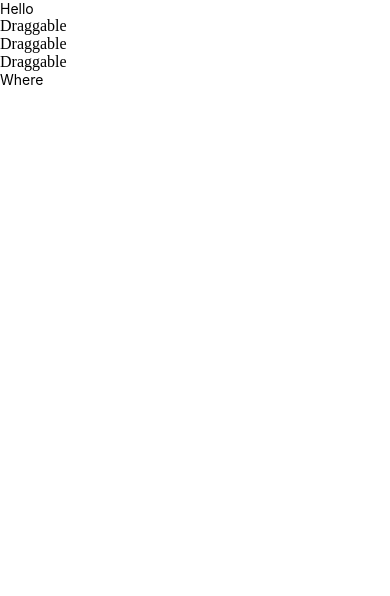
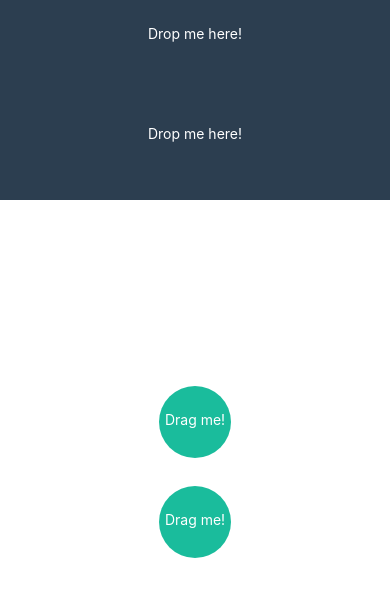
Before and after one commit to eternal44/aba_cards, a React Native app: screen / in a window 390 px wide. Shown: the top 596 px of the page. Built offline with nearby package versions, Linux system fonts and the light colour scheme.

Commit message:
Add item movement tracking

```diff
--- a/src/App.js
+++ b/src/App.js
@@ -9,13 +9,8 @@ export default class App extends Component {
   render() {
     return (
       <View>
-        <Text>
-          Hello
-        </Text>
         <Draggable />
         <Draggable />
-        <Draggable />
-        <Text>Where</Text>
       </View>
     );
   }
--- a/src/components/Draggable.js
+++ b/src/components/Draggable.js
@@ -1,40 +1,111 @@
-import React, { Component } from 'react'
+import React,{ Component } from 'react';
 import {
+    StyleSheet,
     View,
     Text,
     PanResponder,
-  Animated
-} from 'react-native'
+    Animated,
+    Easing,
+    Dimensions
+} from 'react-native';
 
-export default class Draggable extends Component {
-  constructor(props) {
-    super(props)
+export default class Draggable extends Component{
+    constructor(props){
+        super(props);
 
-    const position = new Animated.ValueXY()
+        this.state = {
+            showDraggable   : true,
+            dropZoneValues  : null,
+            pan             : new Animated.ValueXY()
+        };
 
-    const panResponder = PanResponder.create({
-      onStartShouldSetPanResponder: () => true,
-      onPanResponderMove: (event, gesture) => {
-        position.setValue({ x: gesture.dx, y: gesture.dy })
-      },
-      onPanResponderRelease: () => {
-        position.setValue({ x: gesture.dx, y: gesture.dy })
+        this.panResponder = PanResponder.create({
+            onStartShouldSetPanResponder    : () => true,
+            onPanResponderMove              : Animated.event([null,{
+                dx  : this.state.pan.x,
+                dy  : this.state.pan.y
+            }]),
+            onPanResponderRelease           : (e, gesture) => {
+                if(this.isDropZone(gesture)){
+                    this.setState({
+                        showDraggable : false
+                    });
+                }else{
+                    Animated.spring(
+                        this.state.pan,
+                        {toValue:{x:0,y:0}}
+                    ).start();
                 }
-    })
-
-    this.state = { panResponder, position }
+            }
+        });
     }
 
-  render () {
+    isDropZone(gesture){
+        var dz = this.state.dropZoneValues;
+        return gesture.moveY > dz.y && gesture.moveY < dz.y + dz.height;
+    }
+
+    setDropZoneValues(event){
+        this.setState({
+            dropZoneValues : event.nativeEvent.layout
+        });
+    }
+
+    render(){
         return (
-      <View>
+            <View style={styles.mainContainer}>
+                <View
+                    onLayout={this.setDropZoneValues.bind(this)}
+                    style={styles.dropZone}>
+                    <Text style={styles.text}>Drop me here!</Text>
+                </View>
+
+                {this.renderDraggable()}
+            </View>
+        );
+    }
+
+    renderDraggable(){
+        if(this.state.showDraggable){
+            return (
+                <View style={styles.draggableContainer}>
                     <Animated.View
-          style={this.state.position.getLayout()}
-          {...this.state.panResponder.panHandlers}
-        >
-          Draggable
+                        {...this.panResponder.panHandlers}
+                        style={[this.state.pan.getLayout(), styles.circle]}>
+                        <Text style={styles.text}>Drag me!</Text>
                     </Animated.View>
                 </View>
-    )
+            );
         }
     }
+}
+
+let CIRCLE_RADIUS = 36;
+let Window = Dimensions.get('window');
+let styles = StyleSheet.create({
+    mainContainer: {
+        flex    : 1
+    },
+    dropZone    : {
+        height  : 100,
+        backgroundColor:'#2c3e50'
+    },
+    text        : {
+        marginTop   : 25,
+        marginLeft  : 5,
+        marginRight : 5,
+        textAlign   : 'center',
+        color       : '#fff'
+    },
+    draggableContainer: {
+        position    : 'absolute',
+        top         : Window.height/2 - CIRCLE_RADIUS,
+        left        : Window.width/2 - CIRCLE_RADIUS,
+    },
+    circle      : {
+        backgroundColor     : '#1abc9c',
+        width               : CIRCLE_RADIUS*2,
+        height              : CIRCLE_RADIUS*2,
+        borderRadius        : CIRCLE_RADIUS
+    }
+});
```
Lines whose indentation alone changed are shown as unchanged.
